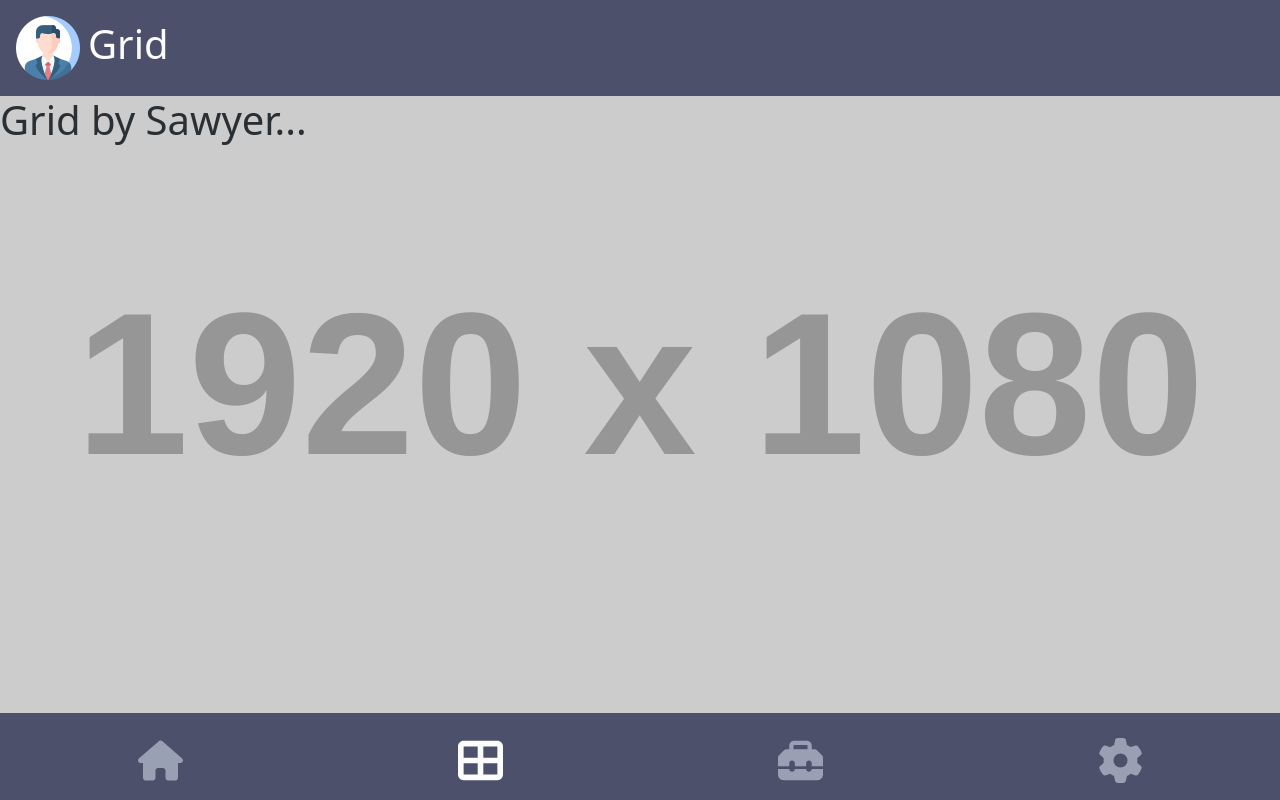
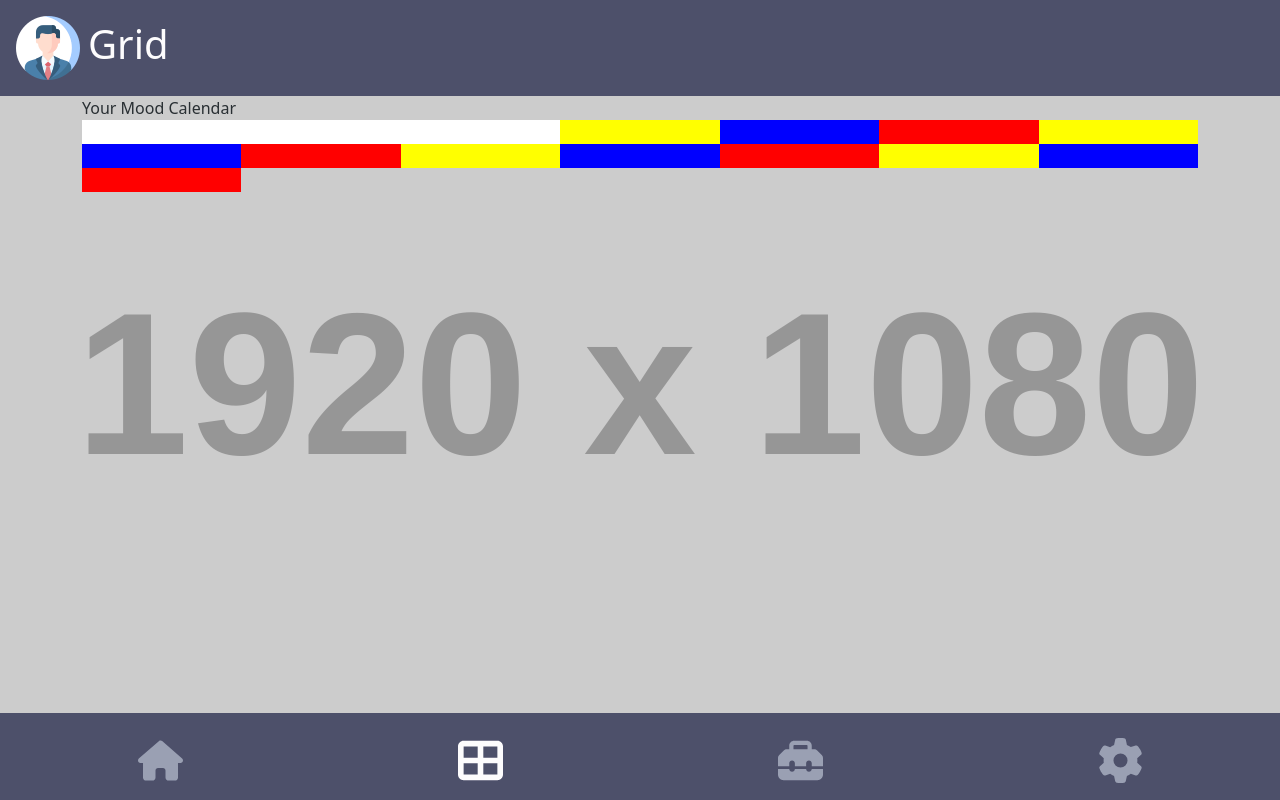
Before and after one commit to ckearl/called-to-heal, a React (Create React App) app: page / in a window 1280 px wide. Both pictures are taken after a click on the element 480 px from the left and 762 px from the top of the page. Built offline with nearby package versions, Linux system fonts and the light colour scheme.

Commit message:
grid page started (looks bad)

```diff
--- a/src/App.css
+++ b/src/App.css
@@ -1,3 +1,9 @@
 ::placeholder{
   color: grey !important;
 }
+.grid-7 {
+  display: grid;
+  place-content: center;
+  grid-template-columns: repeat(auto-fill, 14.2857142857%);
+  grid-gap: 0px;
+}
--- a/src/Grid.js
+++ b/src/Grid.js
@@ -1,11 +1,36 @@
-import React from 'react';
+import React from "react";
 
-const Grid = () => {
-    return (
-        <div>
-            <h1>Grid by Sawyer...</h1>
-        </div>
-    );
-}
+const Box = ({ day }) => {
+  const mood = day.mood;
+  let color = null;
+  if (mood === "happy") {
+    color = "yellow";
+  } else if (mood === "sad") {
+    color = "blue";
+  } else if (mood === "mad") {
+    color = "red";
+  } else {
+    color = "white";
+  }
+
+  return (
+    <div className="w-100 h-100" style={{ backgroundColor: color, height: 30 }}>
+      &nbsp;
+    </div>
+  );
+};
+
+const Grid = ({ user, setUser }) => {
+  return (
+    <div className="container">
+      <div>Your Mood Calendar</div>
+      <div className="grid-7">
+        {user.grid.days.map((day, i) => {
+          return <Box day={day} />;
+        })}
+      </div>
+    </div>
+  );
+};
 
 export default Grid;
--- a/src/UserContext.js
+++ b/src/UserContext.js
@@ -43,6 +43,25 @@ export const UserContext = createContext({
           },
         ],
       },
+      grid: {
+        days: [
+          { mood: null },
+          { mood: null },
+          { mood: null },
+          { mood: "happy" },
+          { mood: "sad" },
+          { mood: "mad" },
+          { mood: "happy" },
+          { mood: "sad" },
+          { mood: "mad" },
+          { mood: "happy" },
+          { mood: "sad" },
+          { mood: "mad" },
+          { mood: "happy" },
+          { mood: "sad" },
+          { mood: "mad" },
+        ],
+      },
       settings: {},
     },
     {
```
